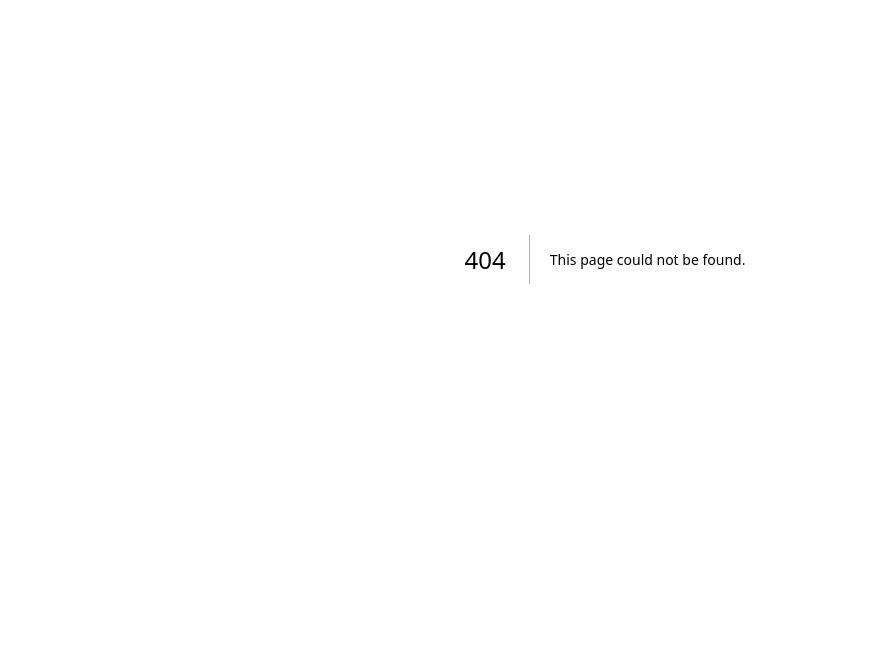
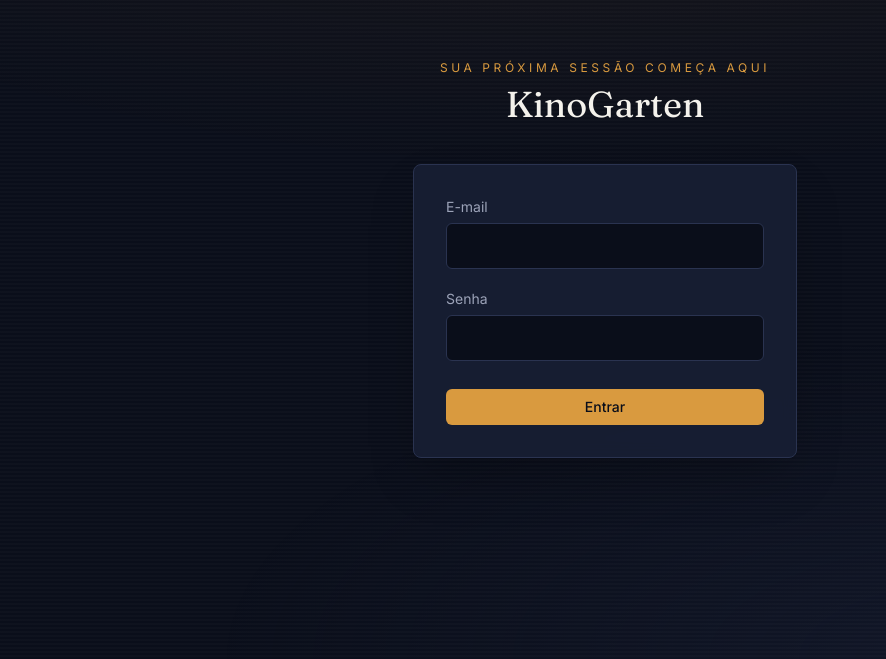
Before and after one commit to felipedev90/verzel-elitedev-eventos, a Next.js app: page /login in a window 1280 px wide. Before the commit this address had no page. Shown: the part 141-800 px from the top of the page, without its empty margins (35-921 px from the left). Built offline with nearby package versions, Linux system fonts and the light colour scheme.

Commit message:
feat(login): add login page with kinogarten visual identity

```diff
--- /dev/null
+++ b/src/app/(auth)/login/page.tsx
@@ -0,0 +1,131 @@
+'use client'
+
+import { useState } from 'react'
+import { useRouter } from 'next/navigation'
+import { Button } from '@/components/ui/Button'
+import { Spinner } from '@/components/ui/Spinner'
+
+const ROLE_REDIRECT: Record<string, string> = {
+  ORGANIZER: '/organizer',
+  GATE: '/gate',
+  CUSTOMER: '/',
+}
+
+export default function LoginPage() {
+  const router = useRouter()
+  const [email, setEmail] = useState('')
+  const [password, setPassword] = useState('')
+  const [error, setError] = useState<string | null>(null)
+  const [isSubmitting, setIsSubmitting] = useState(false)
+
+  async function handleSubmit(event: React.FormEvent) {
+    event.preventDefault()
+    setError(null)
+    setIsSubmitting(true)
+
+    try {
+      const response = await fetch('/api/auth/login', {
+        method: 'POST',
+        headers: { 'Content-Type': 'application/json' },
+        body: JSON.stringify({ email, password }),
+      })
+
+      const data = await response.json()
+
+      if (!response.ok) {
+        setError(data.error ?? 'Não foi possível entrar. Tente novamente.')
+        return
+      }
+
+      router.push(ROLE_REDIRECT[data.role] ?? '/')
+      router.refresh()
+    } catch {
+      setError('Erro de conexão. Verifique sua internet e tente novamente.')
+    } finally {
+      setIsSubmitting(false)
+    }
+  }
+
+  return (
+    <main className="relative flex min-h-screen items-center justify-center overflow-hidden bg-bg px-4">
+      <div
+        className="pointer-events-none absolute inset-0 opacity-60"
+        style={{
+          background:
+            'radial-gradient(ellipse 80% 50% at 50% -10%, rgba(217,154,63,0.15), transparent), radial-gradient(ellipse 60% 40% at 80% 100%, rgba(26,33,56,0.8), transparent)',
+        }}
+        aria-hidden="true"
+      />
+
+      <div
+        className="pointer-events-none absolute inset-0"
+        style={{
+          backgroundImage:
+            'repeating-linear-gradient(0deg, transparent, transparent 2px, rgba(244,242,236,0.02) 2px, rgba(244,242,236,0.02) 4px)',
+        }}
+        aria-hidden="true"
+      />
+
+      <div className="relative w-full max-w-sm">
+        <div className="mb-10 text-center">
+          <p className="mb-2 text-xs tracking-[0.3em] text-accent uppercase">
+            Sua próxima sessão começa aqui
+          </p>
+          <h1 className="font-serif text-4xl text-text">KinoGarten</h1>
+        </div>
+
+        <form
+          onSubmit={handleSubmit}
+          className="flex flex-col gap-5 rounded-lg border border-border bg-surface/80 p-8 shadow-2xl backdrop-blur-sm"
+        >
+          <div className="flex flex-col gap-1.5">
+            <label htmlFor="email" className="text-sm text-text-muted">
+              E-mail
+            </label>
+            <input
+              id="email"
+              type="email"
+              required
+              autoComplete="email"
+              value={email}
+              onChange={(e) => setEmail(e.target.value)}
+              className="rounded-md border border-border bg-bg px-3 py-2.5 text-text transition-colors duration-300 focus-visible:outline-2 focus-visible:outline-offset-2 focus-visible:outline-accent"
+            />
+          </div>
+
+          <div className="flex flex-col gap-1.5">
+            <label htmlFor="password" className="text-sm text-text-muted">
+              Senha
+            </label>
+            <input
+              id="password"
+              type="password"
+              required
+              autoComplete="current-password"
+              value={password}
+              onChange={(e) => setPassword(e.target.value)}
+              className="rounded-md border border-border bg-bg px-3 py-2.5 text-text transition-colors duration-300 focus-visible:outline-2 focus-visible:outline-offset-2 focus-visible:outline-accent"
+            />
+          </div>
+
+          {error && (
+            <p role="alert" className="text-sm text-red-400">
+              {error}
+            </p>
+          )}
+
+          <Button type="submit" disabled={isSubmitting} className="mt-2 w-full">
+            {isSubmitting ? (
+              <>
+                <Spinner className="mr-2 size-4" />
+                Entrando...
+              </>
+            ) : (
+              'Entrar'
+            )}
+          </Button>
+        </form>
+      </div>
+    </main>
+  )
+}
```
